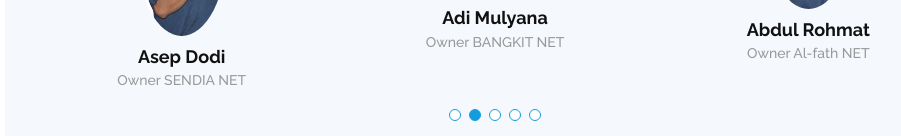
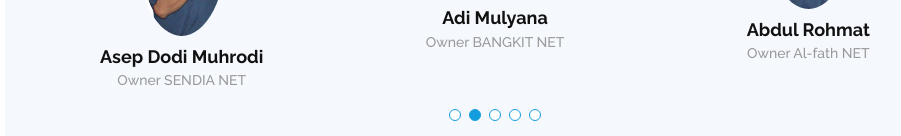
Before and after one commit to ANGGARA2877/Dokumentasi_pkl, a plain HTML site: page index.html in a window 1280 px wide. Shown: the part 9715-9851 px from the top of the page, without its empty margins (295-1196 px from the left). Drawn offline with nearby package versions, Linux system fonts and the light colour scheme.

Commit message:
Update index.html

```diff
--- a/index.html
+++ b/index.html
@@ -749,7 +749,7 @@ sentra Multimedia Network
                   <i class="bx bxs-quote-alt-right quote-icon-right"></i>
                 </p>
                 <img src="assets/img/testimonials/sendia.png" class="testimonial-img" alt="">
-                <h3>Asep Dodi</h3>
+                <h3>Asep Dodi Muhrodi</h3>
                 <h4>Owner SENDIA NET</h4>
               </div>
             </div><!-- End testimonial item -->
```
